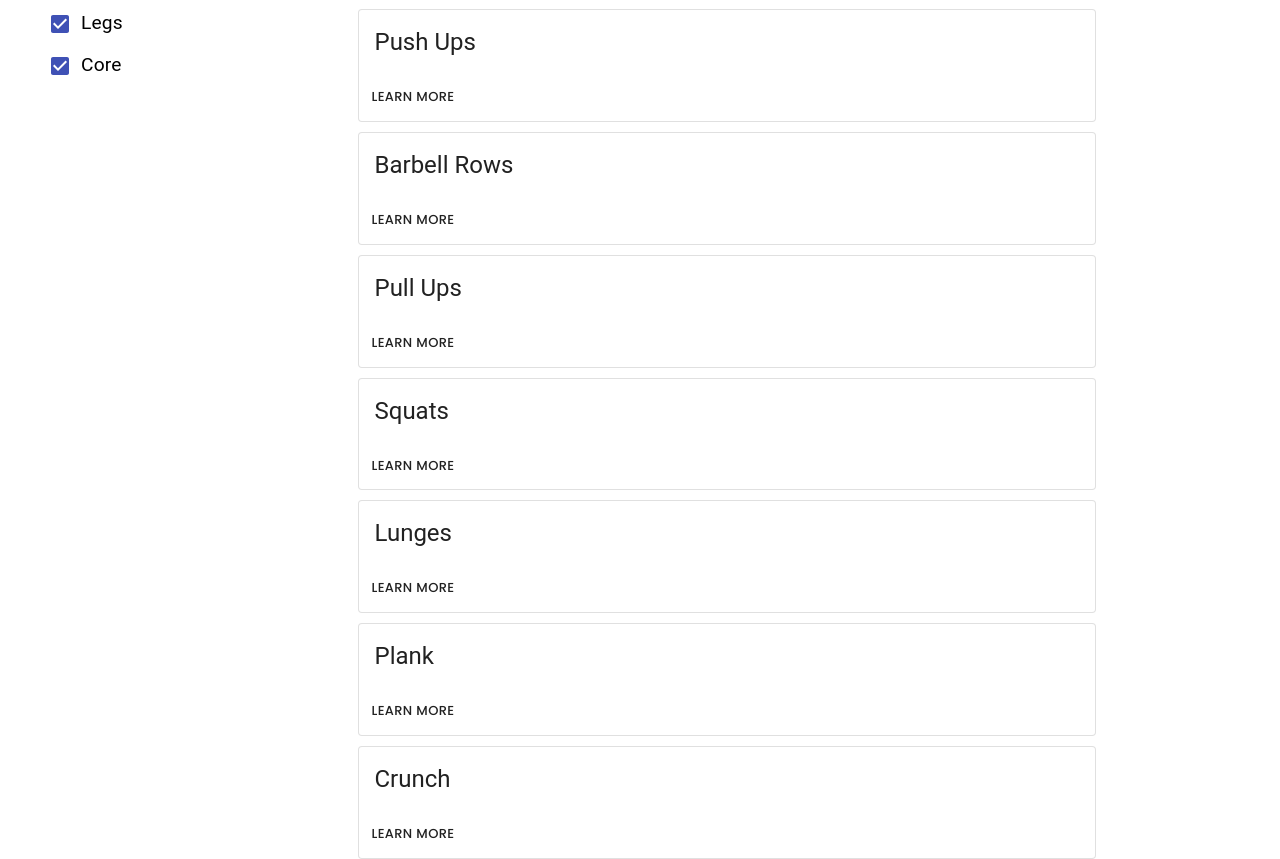
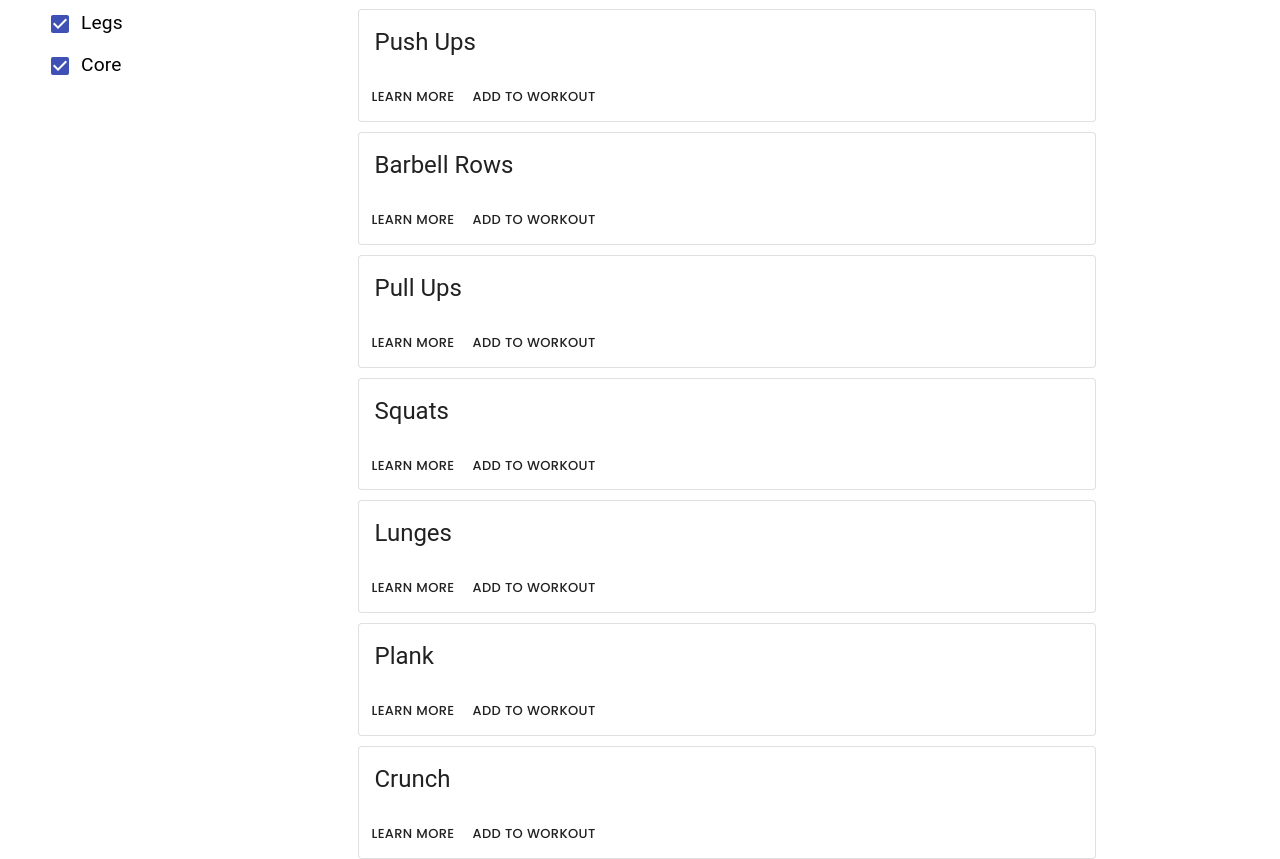
Before and after one commit to khaledelemam/WorkoutApp, a React (Create React App) app: page /ExerciseList in a window 1280 px wide. Shown: the part 359-1218 px from the top of the page. Built offline with nearby package versions, Linux system fonts and the light colour scheme; the HTML template or start-up script is replaced by a standard one.

Commit message:
add to workout button

```diff
--- a/src/components/ExerciseList/index.css
+++ b/src/components/ExerciseList/index.css
@@ -33,6 +33,7 @@
     width: 60%;
 }
 
-.grid-align2{
-    width: 60%;
+.addButton .MuiButton-root{
+ margin-right: 100px;
+ border: solid;
 }
--- a/src/components/ExerciseList/index.js
+++ b/src/components/ExerciseList/index.js
@@ -6,6 +6,7 @@ import FormControlLabel from '@material-ui/core/FormControlLabel';
 import TextField from '@material-ui/core/TextField';
 import SearchIcon from '@material-ui/icons/Search';
 import InputAdornment from '@material-ui/core/InputAdornment';
+
 
 import {
   Grid,
@@ -56,7 +57,6 @@ class ExerciseList extends React.Component{
     }
 
 
-
   }
 
  buttonClick(event) {
@@ -86,6 +86,7 @@ class ExerciseList extends React.Component{
 
         </form>
       </Grid>
+
 
       <Grid container >
 
@@ -131,14 +132,16 @@ class ExerciseList extends React.Component{
         Bench Press
         </Typography>
         {this.state.learnButtonBench &&
-          <Typography> Lie on ypur back on a bench with a barbell grasped in both hands.
+          <Typography> Lie on your back on a bench with a barbell grasped in both hands.
             Lower the barbell to chest level, then press the barbell upwards,
             extending the arms until the elbows are locked out.</Typography>
         }
         </CardContent>
         <CardActions>
           <Button size="small"  onClick={this.buttonClick}  value ={this.state.learnButtonBench} name ='learnButtonBench'>Learn More</Button>
+          <Button size="small"  onClick={() => { alert('Add to custom workout') }}>Add to Workout</Button>
         </CardActions>
+
       </Card>
   </Grid>
 
@@ -156,6 +159,7 @@ class ExerciseList extends React.Component{
         </CardContent>
         <CardActions>
           <Button size="small" onClick={this.buttonClick} value ={this.state.learnButtonPushups} name ='learnButtonPushups'>Learn More</Button>
+          <Button size="small" onClick={() => { alert('Add to custom workout') }}>Add to Workout</Button>
         </CardActions>
       </Card>
   </Grid>
@@ -184,6 +188,7 @@ class ExerciseList extends React.Component{
           </CardContent>
           <CardActions>
             <Button size="small"onClick={this.buttonClick} value ={this.state.learnButtonRows} name ='learnButtonRows'>Learn More</Button>
+            <Button size="small" onClick={() => { alert('Add to custom workout') }}>Add to Workout</Button>
           </CardActions>
         </Card>
     </Grid>
@@ -205,6 +210,7 @@ class ExerciseList extends React.Component{
           </CardContent>
           <CardActions>
             <Button size="small"onClick={this.buttonClick} value ={this.state.learnButtonPullups} name ='learnButtonPullups'>Learn More</Button>
+            <Button size="small" onClick={() => { alert('Add to custom workout') }}>Add to Workout</Button>
           </CardActions>
         </Card>
     </Grid>
@@ -232,6 +238,7 @@ class ExerciseList extends React.Component{
         </CardContent>
         <CardActions>
           <Button size="small"onClick={this.buttonClick} value ={this.state.learnButtonSquats} name ='learnButtonSquats'>Learn More</Button>
+          <Button size="small" onClick={() => { alert('Add to custom workout') }}>Add to Workout</Button>
         </CardActions>
       </Card>
   </Grid>
@@ -254,6 +261,7 @@ class ExerciseList extends React.Component{
         </CardContent>
         <CardActions>
           <Button size="small"onClick={this.buttonClick} value ={this.state.learnButtonLunges} name ='learnButtonLunges'>Learn More</Button>
+          <Button size="small"onClick={() => { alert('Add to custom workout') }} >Add to Workout</Button>
         </CardActions>
       </Card>
   </Grid>
@@ -279,6 +287,7 @@ class ExerciseList extends React.Component{
         </CardContent>
         <CardActions>
           <Button size="small"onClick={this.buttonClick} value ={this.state.learnButtonPlank} name ='learnButtonPlank'>Learn More</Button>
+          <Button size="small" onClick={() => { alert('Add to custom workout') }}>Add to Workout</Button>
         </CardActions>
       </Card>
   </Grid>
@@ -298,25 +307,17 @@ class ExerciseList extends React.Component{
         </CardContent>
         <CardActions>
           <Button size="small"onClick={this.buttonClick} value ={this.state.learnButtonCrunch} name ='learnButtonCrunch'>Learn More</Button>
+          <Button size="small" onClick={() => { alert('Add to custom workout') }}>Add to Workout</Button>
         </CardActions>
       </Card>
   </Grid>
   </Grid>
-
-
 }
 </Grid>
 
-
-
-
 </Grid>
 
-
-
-
 </div>
-
 
    </div>
       );
```
